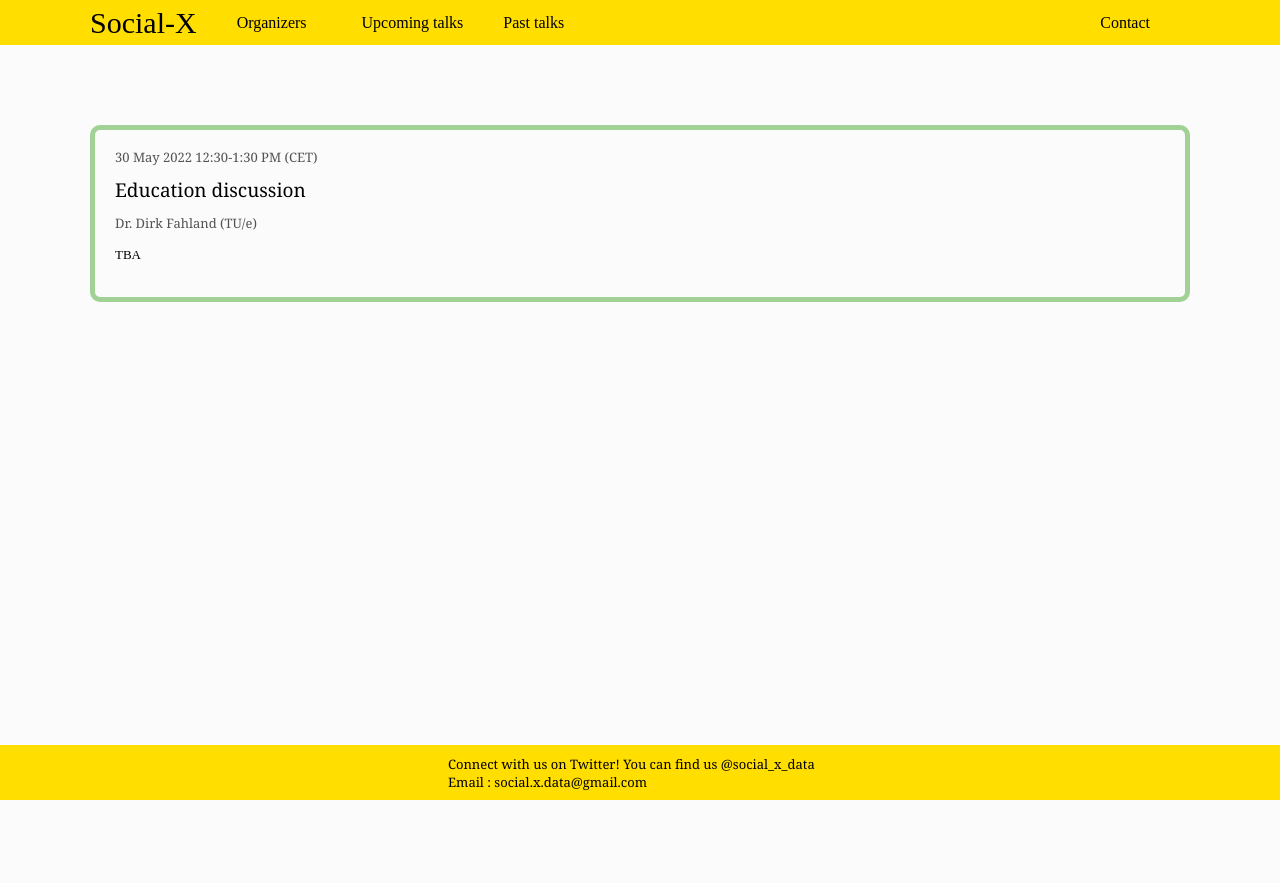
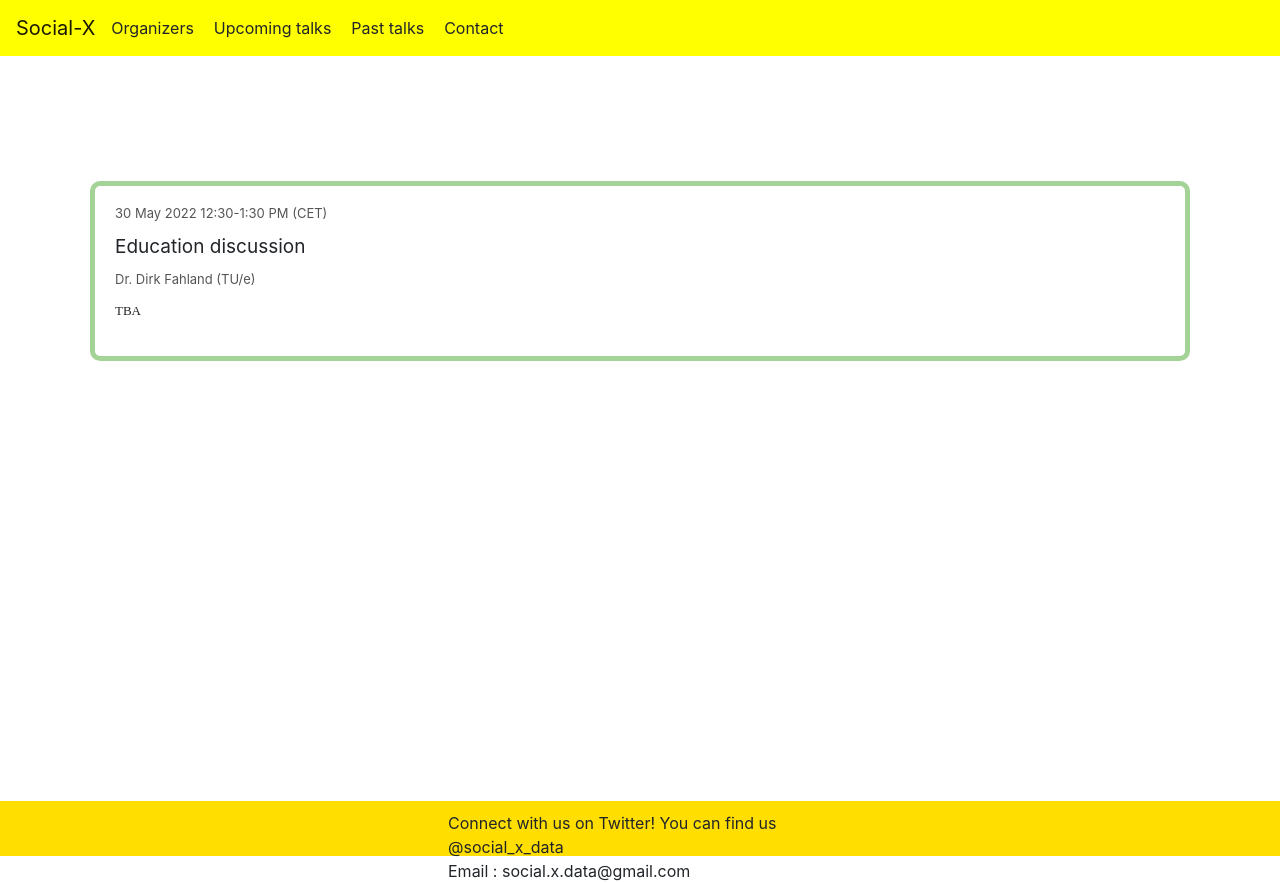
Before and after one commit to Social-X/Social-X.github.io, a plain HTML site: page view_upcoming.html in a window 1280 px wide. Before the commit the page ends 800 px from the top, so only its background shows below. Drawn offline with nearby package versions, Linux system fonts and the light colour scheme; a web font is replaced by a local one.

Commit message:
Update view_upcoming.html

```diff
--- a/view_upcoming.html
+++ b/view_upcoming.html
@@ -30,6 +30,10 @@
 	<link rel="stylesheet" href="https://cdnjs.cloudflare.com/ajax/libs/font-awesome/4.7.0/css/font-awesome.min.css">
 
 
+<link rel="stylesheet" href="https://cdn.jsdelivr.net/npm/bootstrap@4.6.1/dist/css/bootstrap.min.css">
+  <script src="https://cdn.jsdelivr.net/npm/jquery@3.6.0/dist/jquery.slim.min.js"></script>
+  <script src="https://cdn.jsdelivr.net/npm/popper.js@1.16.1/dist/umd/popper.min.js"></script>
+  <script src="https://cdn.jsdelivr.net/npm/bootstrap@4.6.1/dist/js/bootstrap.bundle.min.js"></script>
 
 
 </head>
@@ -37,21 +41,36 @@
 
 	<header>
 
-		<div class="headerline">
-			<nav>
-				<ul class="menu">
-					<li style="font-size: 30px"><a href="index.html">Social-X</a></li>
-					<li><a href="index.html#organizers">Organizers</a></li>
-					<li style="margin-left: 15px;"><a href="view_upcoming.html">Upcoming talks</a></li>
-					<li><a href="view_all_past.html">Past talks</a></li>
-					<li style="margin-left: auto;"><a href="mailto:social.x.data@gmail.com">Contact</a></li>
-				</ul>
-			</nav>
-		</div>
+<nav class="navbar navbar-expand-md navbar-light" style="background-color: yellow;">
+  <!-- Brand -->
+  <a class="navbar-brand" href="index.html">Social-X</a>
 
-	</header>
+  <!-- Toggler/collapsibe Button -->
+  <button class="navbar-toggler" type="button" data-toggle="collapse" data-target="#collapsibleNavbar">
+    <span class="navbar-toggler-icon"></span>
+  </button>
 
-	<main>
+  <!-- Navbar links -->
+  <div class="collapse navbar-collapse" id="collapsibleNavbar">
+    <ul class="navbar-nav">
+      <li class="nav-item" style="padding-right: 20px">
+        <a href="#organizers">Organizers</a>
+      </li>
+      <li class="nav-item" style="padding-right: 20px">
+        <a href="view_upcoming.html">Upcoming talks</a>
+      </li>
+      <li class="nav-item" style="padding-right: 20px">
+        <a href="view_all_past.html">Past talks</a>
+      </li>
+      <li class="nav-item" style="margin-left: auto;">
+        <a href="mailto:social.x.data@gmail.com">Contact</a>
+      </li>
+    </ul>
+  </div>
+</nav>
+</header>
+
+<main>
 
 
 <section>
```
